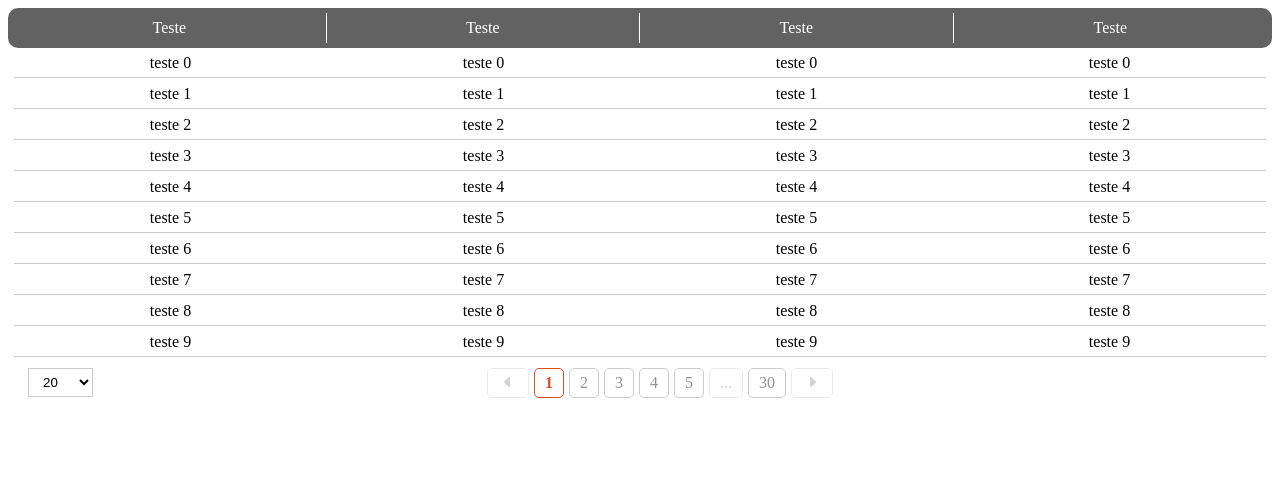
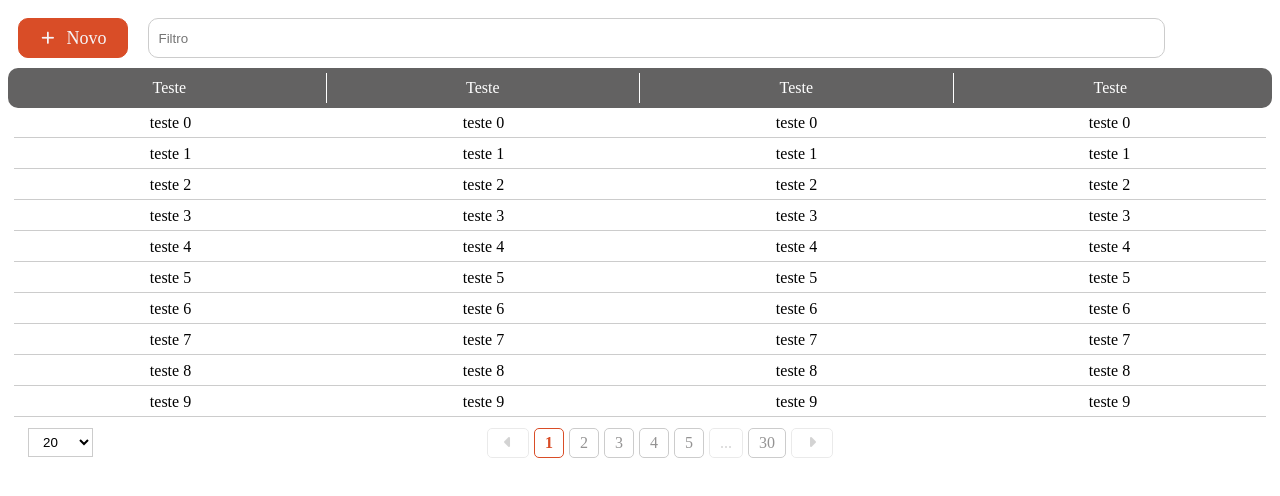
Before and after one commit to WorkspaceCardappio/angular-component-hub, an Angular app in the folder angular-component-hub/: page / in a window 1280 px wide. Shown: the top 496 px of the page. Built offline with nearby package versions, Linux system fonts and the light colour scheme.

Commit message:
feat: criando header e input search

```diff
--- a/angular-component-hub/src/app/shared/list/list.component.html
+++ b/angular-component-hub/src/app/shared/list/list.component.html
@@ -1,3 +1,15 @@
+<div class="header">
+  <app-generic-button
+    [params]="{
+      title: { name: 'Novo' },
+      icon: { name: 'fa-solid fa-plus', size: '14' }
+    }"
+  ></app-generic-button>
+
+  <input placeholder="Filtro"/>
+
+</div>
+
 <section>
     <header>
       <ul>
@@ -29,12 +41,15 @@
         <div>
             <app-page-size
               [quantityPages]="quantityPages"
-              (detectPageSize)="detectChangePageSize($event)"
+              (onChange)="detectChangePageSize($event)"
             ></app-page-size>
         </div>
 
         <div class="center">
-          <app-paginator [pageable]="responseData"></app-paginator>
+          <app-paginator
+            [pageable]="responseData"
+            (onChange)="detectChangePage($event)"
+          ></app-paginator>
         </div>
       </footer>
 
--- a/angular-component-hub/src/app/shared/list/list.component.scss
+++ b/angular-component-hub/src/app/shared/list/list.component.scss
@@ -1,3 +1,17 @@
+.header {
+  display: flex;
+  padding: 10px;
+  gap: 20px;
+
+  input {
+    width: 80%;
+    border-radius: 10px;
+    outline: none;
+    border: 1px solid #ccc;
+    padding: 10px;
+  }
+}
+
 section {
 
   margin: 0;
--- a/angular-component-hub/src/app/shared/list/list.component.ts
+++ b/angular-component-hub/src/app/shared/list/list.component.ts
@@ -1,13 +1,14 @@
 import { CommonModule } from '@angular/common';
 import { Component, Input, OnInit } from '@angular/core';
 import { Pageable } from '../../model/pageable.model';
+import { GenericButtonComponent } from "../button/generic/generic.component";
 import { PageSizeComponent } from "../page-size/page-size.component";
 import { PaginatorComponent } from '../paginator/paginator.component';
 import { ListParams } from './params/list-params.model';
 
 @Component({
   selector: 'app-list',
-  imports: [CommonModule, PaginatorComponent, PageSizeComponent],
+  imports: [CommonModule, PaginatorComponent, PageSizeComponent, GenericButtonComponent, GenericButtonComponent],
   templateUrl: './list.component.html',
   styleUrl: './list.component.scss'
 })
@@ -30,4 +31,8 @@ export class ListComponent implements OnInit {
     console.log('Mudou size fazer o findAll Com tamanho diferente:' + value);
   }
 
+  detectChangePage(value: number) {
+    console.log('Mudou page findAll Com tamanho diferente:' + value);
+  }
+
 }
--- a/angular-component-hub/src/app/shared/page-size/page-size.component.scss
+++ /dev/null
@@ -1,6 +0,0 @@
-select {
-  padding: 5px 10px;
-  background: none;
-  border: 1px solid #ccc;
-  outline: none;
-}
--- a/angular-component-hub/src/app/shared/page-size/page-size.component.ts
+++ b/angular-component-hub/src/app/shared/page-size/page-size.component.ts
@@ -24,7 +24,7 @@ export class PageSizeComponent implements OnInit {
 
   @Input({ required: true }) quantityPages!: number[];
 
-  @Output() detectPageSize: EventEmitter<number> = new EventEmitter();
+  @Output() onChange: EventEmitter<number> = new EventEmitter();
 
   readonly selectedPageSize = signal(20);
 
@@ -38,7 +38,7 @@ export class PageSizeComponent implements OnInit {
     if (!value) return;
 
     this.selectedPageSize.set(parseInt(value));
-    this.detectPageSize.emit(this.selectedPageSize());
+    this.onChange.emit(this.selectedPageSize());
   }
 
 }
```
